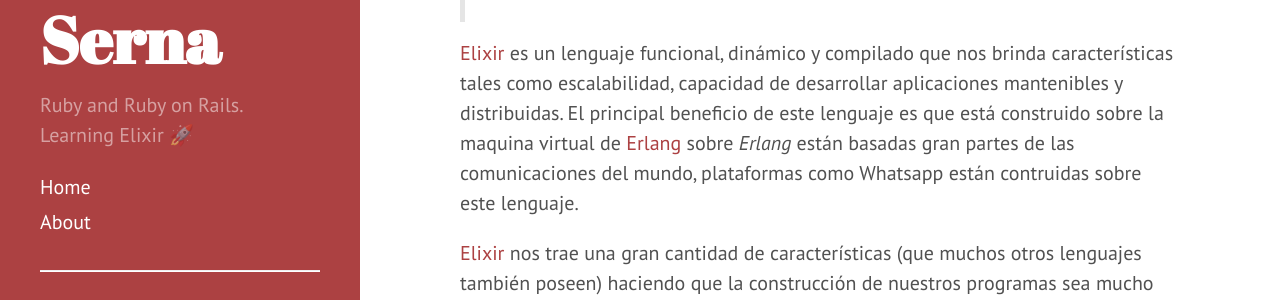
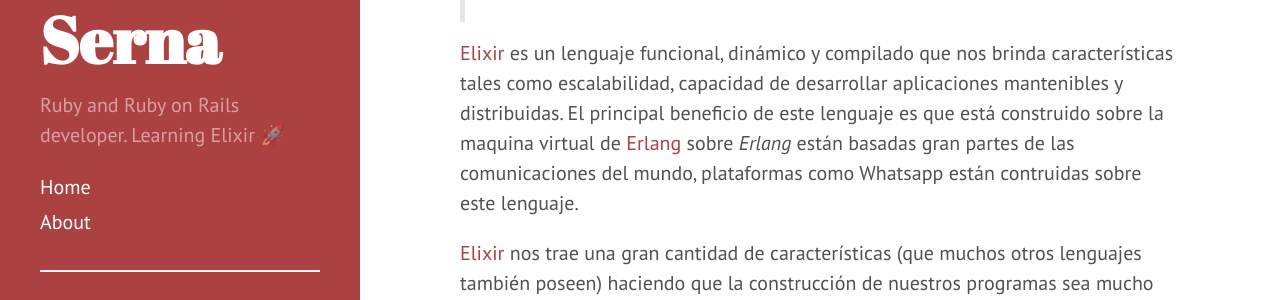
Before and after one commit to kmlroot/mauricio, a Jekyll site: the page built from index.html, in a window 1280 px wide. Shown: the part 418-718 px from the top of the page. Built offline with Jekyll 4.4.1, drawn with Linux system fonts in a browser that asks for light colours; the list of posts is cut into pages by our own code.

Commit message:
Adding developer to description

```diff
--- a/_config.yml
+++ b/_config.yml
@@ -8,7 +8,7 @@ permalink:        pretty
 # Setup
 title:            Mauricio Serna
 tagline:          'Autodidact, nerd'
-description:      'Ruby and Ruby on Rails. Learning Elixir 🚀'
+description:      'Ruby and Ruby on Rails developer. Learning Elixir 🚀'
 url:              http://mauricioserna.me
 baseurl:          /
 
```
